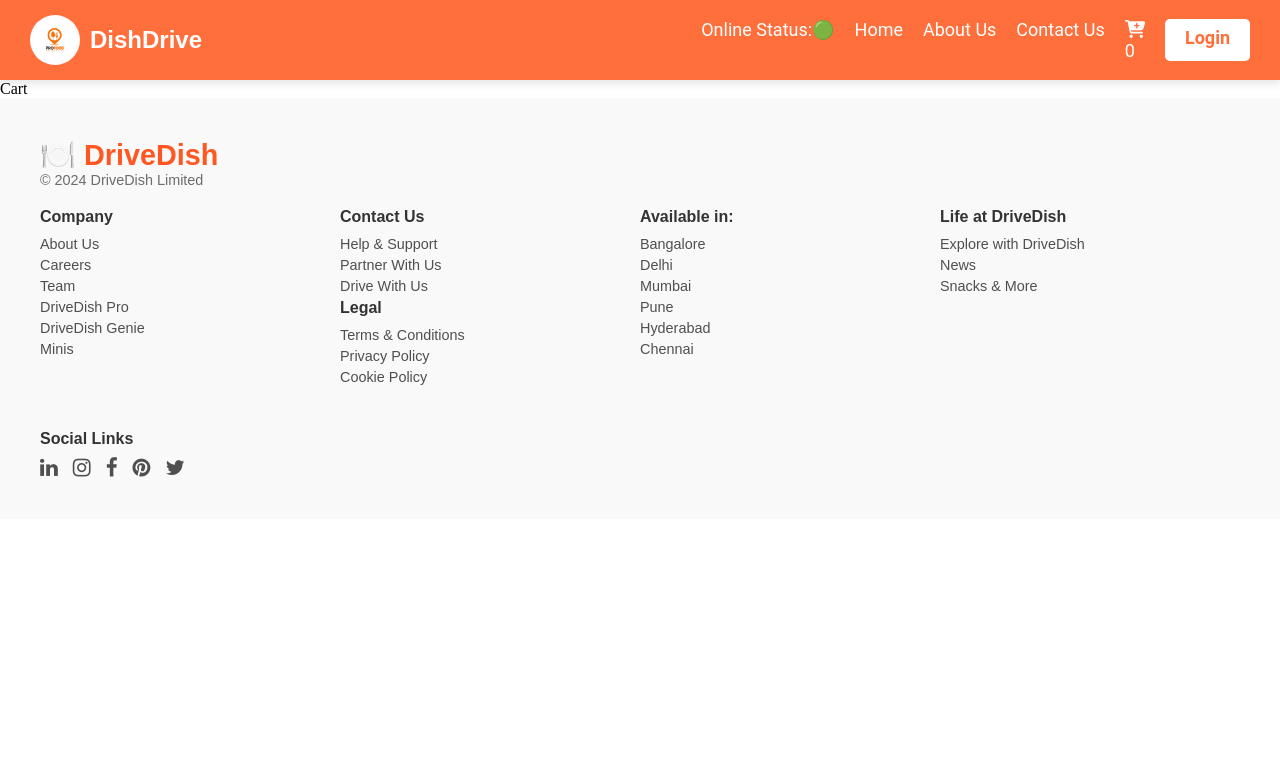
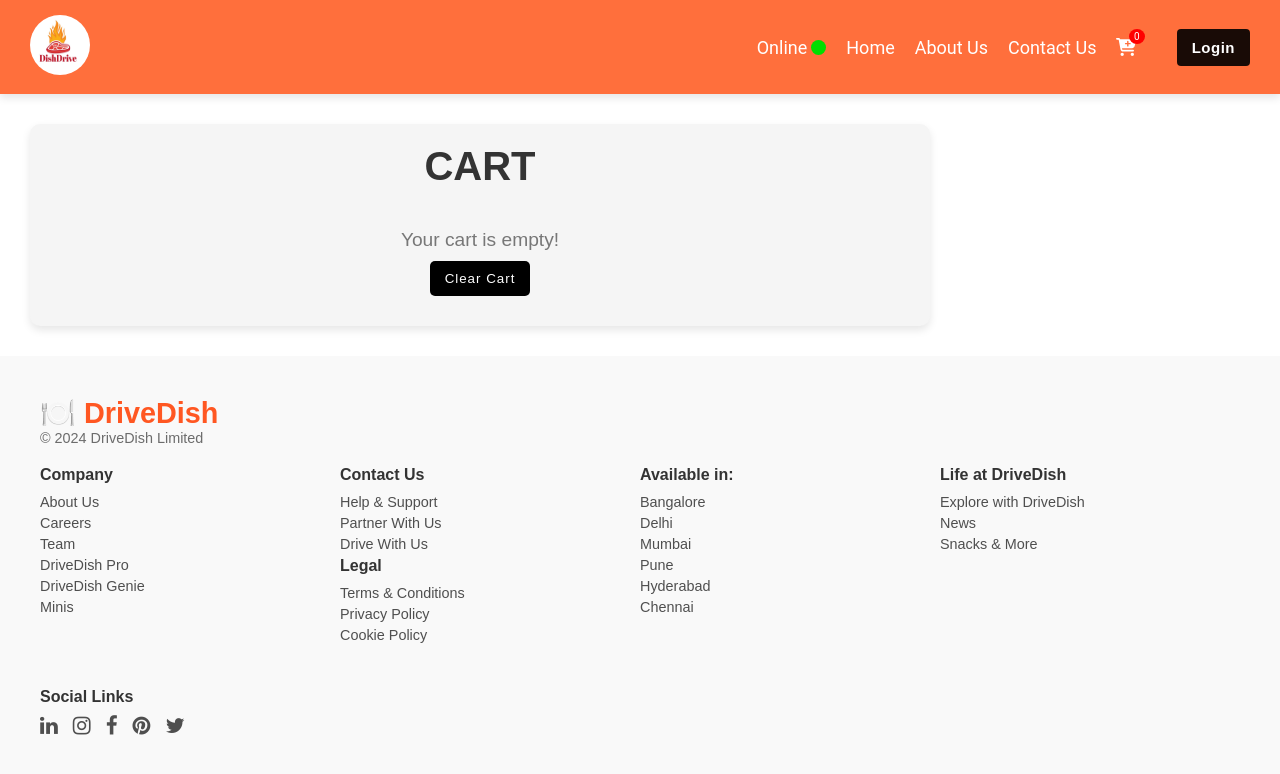
Before and after one commit to SunilCs7/DishDrive, a React (Vite) app: page /cart in a window 1280 px wide. Shown: the top 774 px of the page. Built offline with nearby package versions, Linux system fonts and the light colour scheme.

Commit message:
building addCart page and clear  functionality functional with help  of RTK

```diff
--- a/src/Components/Cart/Cart.jsx
+++ b/src/Components/Cart/Cart.jsx
@@ -1,7 +1,38 @@
 import React from "react";
+import { useSelector } from "react-redux";
+import ItemList from "../ItemList/ItemList";
+import "./Cart.css"; // Import the CSS file
+
+// cear cart releted
+import { clearCart } from "../../utils/cartSlice";
+
+import { useDispatch } from "react-redux";
 
 const Cart = () => {
-  return <div>Cart</div>;
+  const cartItems = useSelector((store) => store.cart.items);
+
+  // clearCart Related
+  const dispatch = useDispatch();
+  const handleClearCart = () => dispatch(clearCart());
+
+  return (
+    <div className="cart-container">
+      <h1>Cart</h1>
+      {cartItems.length > 0 ? (
+        <div className="cart-items">
+          <ItemList items={cartItems} />
+        </div>
+      ) : (
+        <p className="empty-cart-message">Your cart is empty!</p>
+      )}
+
+      <div className="clear-cart">
+        <button onClick={handleClearCart} className="clear-btn">
+          Clear Cart
+        </button>
+      </div>
+    </div>
+  );
 };
 
 export default Cart;
--- a/src/Components/Cart/cart.css
+++ b/src/Components/Cart/cart.css
@@ -0,0 +1,59 @@
+/* Cart Container Styling */
+.cart-container {
+    max-width: 900px;
+    margin: 30px;
+    padding: 20px;
+    background-color: #f5f5f5;
+    border-radius: 10px;
+    box-shadow: 0 4px 8px rgba(0, 0, 0, 0.1);
+    font-family: "Arial", sans-serif;
+    display: flex;
+    flex-direction: column;
+    justify-content: center;
+    align-items: center;
+}
+
+/* Cart Header Styling */
+.cart-container h1 {
+    font-size: 2.5rem;
+    text-align: center;
+    margin-bottom: 20px;
+    color: #333;
+    text-transform: uppercase;
+}
+
+/* Item List Container */
+.cart-items {
+    display: flex;
+    flex-direction: column;
+    gap: 15px;
+}
+
+/* Empty Cart Message */
+.empty-cart-message {
+    text-align: center;
+    font-size: 1.2rem;
+    color: #777;
+    margin-top: 20px;
+}
+
+.clear-btn {
+    /* border: 2px solid red; */
+    padding: 10px 15px;
+    margin: 10px 0px;
+    border-radius: 5px;
+    background-color: rgb(0, 0, 0);
+    color: white;
+    letter-spacing: 1px;
+    cursor: pointer;
+    border: none;
+    transform: scale(1);
+
+
+}
+
+.clear-btn:hover {
+    background-color: rgb(255, 111, 60);
+    transform: scale(1.2);
+
+}
--- a/src/Components/Navbar/Navbar.css
+++ b/src/Components/Navbar/Navbar.css
@@ -1,10 +1,14 @@
+* {
+    transition: all 0.2s ease-in-out;
+}
+
 /* Navbar container */
 .navbar {
+    width: 100%;
     display: flex;
     justify-content: space-between;
     align-items: center;
     background-color: #ff6f3c;
-    /* Vibrant orange for a food-themed app */
     padding: 15px 30px;
     box-shadow: 0 4px 8px rgba(0, 0, 0, 0.1);
     position: sticky;
@@ -16,15 +20,21 @@
 .nav-logo {
     display: flex;
     align-items: center;
+    width: 20%;
+}
+
+.nav-logo {
+    width: 20%;
 }
 
 .nav-logo img {
-    height: 50px;
-    width: 50px;
+    height: 60px;
+    width: 60px;
     border-radius: 50%;
     /* Circular logo */
-    margin-right: 10px;
 }
+
+
 
 .nav-logo h1 {
     font-size: 24px;
@@ -34,6 +44,15 @@
 }
 
 /* Navigation menu */
+.nav-menu {
+    width: 80%;
+    display: flex;
+    align-items: center;
+    gap: 40px;
+    justify-content: end;
+
+}
+
 .nav-menu ul {
     list-style: none;
     display: flex;
@@ -52,9 +71,7 @@
 
 .nav-menu li:hover {
     color: #ffe8d6;
-    /* Light orange hover effect */
     transform: scale(1.1);
-    /* Subtle zoom effect */
 }
 
 /* Links styling */
@@ -64,59 +81,43 @@
     /* Inherit color from parent for easy hover effect */
 }
 
-.navbar a:hover {
-    text-decoration: underline;
-    /* Underline effect on hover */
-}
 
-/* Active link styling */
 .navbar a:active {
     color: #ffd700;
-    /* Gold color for active link */
 }
 
 /* Login button styling */
-.login-btn {
+.login-logout-btn {
+    padding: 10px 15px;
+    background-color: rgba(0, 0, 0, 0.9);
+    color: white;
+    letter-spacing: 0.5px;
+    border: none;
+    border-radius: 4px;
+    font-size: 15px;
     font-weight: bold;
-    padding: 8px 20px;
-    background-color: #fff;
-    color: #ff6f3c;
-    border: none;
-    border-radius: 5px;
-    transition: background-color 0.3s ease, color 0.3s ease;
-    cursor: pointer;
+    transform: scale(1);
 }
 
-/* Login button styles */
-.login-btn.login {
-    background-color: #fff;
-    color: #ff6f3c;
+.login-logout-btn:hover {
+    background-color: rgba(0, 0, 0, 1);
+    transform: scale(1.1);
 }
 
-.login-btn.login:hover {
-    background-color: #ffe8d6;
-    color: #333;
-    /* Dark text for contrast */
+
+.addCart {
+    position: relative;
+    /* border: 2px solid blueviolet; */
 }
 
-.login-btn.login:active {
-    background-color: #ffcc99;
-    /* Subtle active feedback */
+.cartNo {
+    position: absolute;
+    /* border: 2px solid black; */
+    font-size: 10px;
+    background-color: red;
+    padding: 2px 5px;
+    border-radius: 50%;
+    top: -8px;
+    right: -8px;
+
 }
-
-/* Logout button styles */
-.login-btn.logout {
-    background-color: #ff6f3c;
-    color: #fff;
-}
-
-.login-btn.logout:hover {
-    background-color: #ffe8d6;
-    color: #ff6f3c;
-    /* Contrast on hover */
-}
-
-.login-btn.logout:active {
-    background-color: #ffcc99;
-    /* Subtle active feedback */
-}
--- a/src/Components/Navbar/Navbar.jsx
+++ b/src/Components/Navbar/Navbar.jsx
@@ -1,6 +1,6 @@
 import React, { useState } from "react";
 import "./Navbar.css";
-import navLogo from "../../assets/logo_Proffood.avif";
+import navLogo from "../../assets/logo_Proffood.jpg";
 import { Link } from "react-router-dom";
 import useOnlineStatus from "../../CustomHook/useOnlineStatus";
 
@@ -11,15 +11,16 @@
 //for  Subscring to  the store using useSelector
 
 import { useSelector } from "react-redux";
+import { OfflineStatus, OnlineStatus } from "../OnlineStatus/OnlineStatus";
 
 const Navbar = () => {
   // Custom hook to check online status
   const onlineStatus = useOnlineStatus(); // Ensures hook is used unconditionally
 
-  const [loginBtn, setLoginBtn] = useState("Login");
+  const [loginBtn, setLoginBtn] = useState(false);
 
   const toggleLogin = () => {
-    setLoginBtn(loginBtn === "Login" ? "Logout" : "Login");
+    setLoginBtn(!loginBtn);
   };
 
   //  Subscring to  the store
@@ -30,35 +31,59 @@
   return (
     <div className="navbar">
       <div className="nav-logo">
-        <img src={navLogo} alt="DishDrive logo" />
-        <h1>DishDrive</h1>
+        <Link to="/">
+          {" "}
+          <img src={navLogo} alt="DishDrive logo" />
+        </Link>
       </div>
+
       <div className="nav-menu">
         <ul>
-          <li>Online Status:{onlineStatus ? "🟢" : "🔴"}</li>
+          <li>
+            {onlineStatus ? (
+              <div className="online-offline-status">
+                <p className="">Online</p>
+                <OnlineStatus />
+              </div>
+            ) : (
+              <div className="online-offline-status">
+                <p className="">Offline</p>
+                <OfflineStatus />
+              </div>
+            )}
+          </li>
+
           <li>
             <Link to="/">Home</Link>
           </li>
+
           <li>
             <Link to="/about">About Us</Link>
           </li>
+
           <li>
             <Link to="/contact">Contact Us</Link>
           </li>
-          <li>
+
+          <li className="addCart">
             <Link to="/cart">
-              {" "}
               <FontAwesomeIcon icon={faCartPlus} />
-              <p>{cartItems.length}</p>
+              <p className="cartNo">{cartItems.length}</p>
             </Link>
           </li>
-          <li
-            className={`login-btn ${loginBtn === "Login" ? "login" : "logout"}`}
-            onClick={toggleLogin}
-          >
-            {loginBtn}
-          </li>
         </ul>
+
+        {/* <button
+          className={`login-btn ${loginBtn === "Login" ? "login" : "logout"}`}
+          onClick={toggleLogin}
+        >
+          {loginBtn}
+        </button> */}
+
+        {/* Login/Logout Button */}
+        <button className="login-logout-btn" onClick={toggleLogin}>
+          <p>{loginBtn ? "Logout" : "Login"}</p>
+        </button>
       </div>
     </div>
   );
--- /dev/null
+++ b/src/Components/OnlineStatus/OnlineStatus.css
@@ -0,0 +1,20 @@
+.online-container {
+    width: 15px;
+    height: 15px;
+    background-color: rgb(0, 222, 0);
+    border-radius: 50%;
+}
+
+.offline-container {
+    width: 15px;
+    height: 15px;
+    background-color: rgb(222, 11, 0);
+    border-radius: 50%;
+
+}
+
+.online-offline-status {
+    display: flex;
+    align-items: center;
+    gap: 4px;
+}
--- /dev/null
+++ b/src/Components/OnlineStatus/OnlineStatus.jsx
@@ -0,0 +1,8 @@
+import "./OnlineStatus.css";
+export const OnlineStatus = () => {
+  return <div className="online-container"></div>;
+};
+
+export const OfflineStatus = () => {
+  return <div className="offline-container"></div>;
+};
--- a/src/appRoutes.jsx
+++ b/src/appRoutes.jsx
@@ -11,7 +11,7 @@
   {
     path: "/",
     element: <App />,
-    errorElement: <Error />,
+    // errorElement: <Error />,
     children: [
       {
         path: "/",
--- a/src/index.css
+++ b/src/index.css
@@ -2,6 +2,7 @@
   padding: 0;
   margin: 0;
   box-sizing: border-box;
+  transition: all 0.2s ease-in-out;
 
 }
 
```
Also changed, not shown: src/utils/appStore.js (+0 -11 lines), src/assets/logo_Proffood.avif (deleted), src/assets/logo_Proffood.jpg (added).
